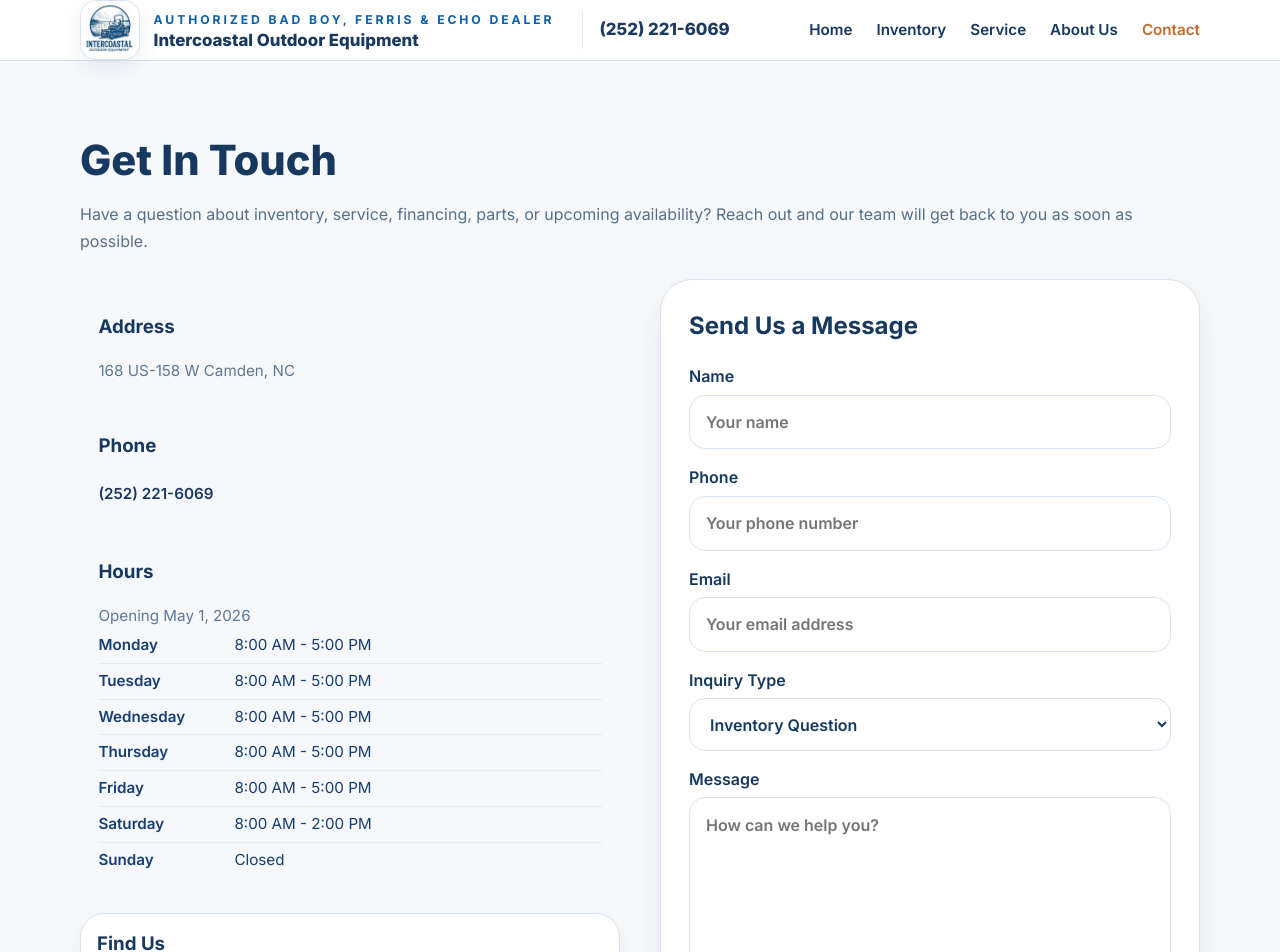
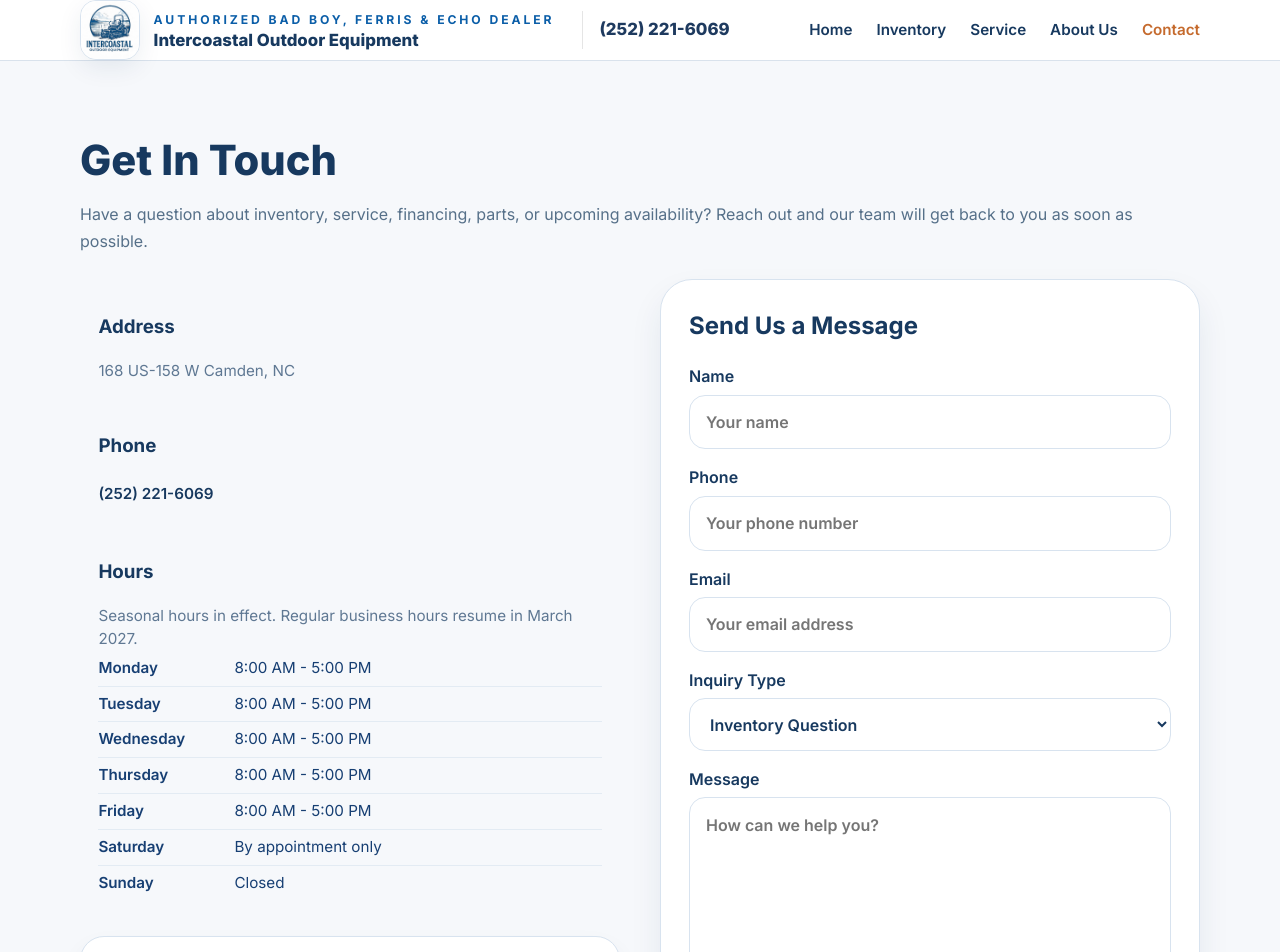
Before and after one commit to TanyaA318/intercoastal-website, a React (Vite) app: page /contact in a window 1280 px wide. Shown: the top 952 px of the page. Built offline with nearby package versions, Linux system fonts and the light colour scheme.

Commit message:
Update seasonal business hours and remove outdated opening note

```diff
--- a/src/Contact.jsx
+++ b/src/Contact.jsx
@@ -34,7 +34,7 @@ export default function Contact() {
 
             <div className="contact-info-block contact-info-block-compact">
               <h3>Hours</h3>
-              <p className="opening-note">Opening May 1, 2026</p>
+              <p className="opening-note">Seasonal hours in effect. Regular business hours resume in March 2027.</p>
 
               <ul className="hours-list">
                 <li><span>Monday</span><span>8:00 AM - 5:00 PM</span></li>
@@ -42,7 +42,7 @@ export default function Contact() {
                 <li><span>Wednesday</span><span>8:00 AM - 5:00 PM</span></li>
                 <li><span>Thursday</span><span>8:00 AM - 5:00 PM</span></li>
                 <li><span>Friday</span><span>8:00 AM - 5:00 PM</span></li>
-                <li><span>Saturday</span><span>8:00 AM - 2:00 PM</span></li>
+                <li><span>Saturday</span><span>By appointment only</span></li>
                 <li><span>Sunday</span><span>Closed</span></li>
               </ul>
             </div>
```
